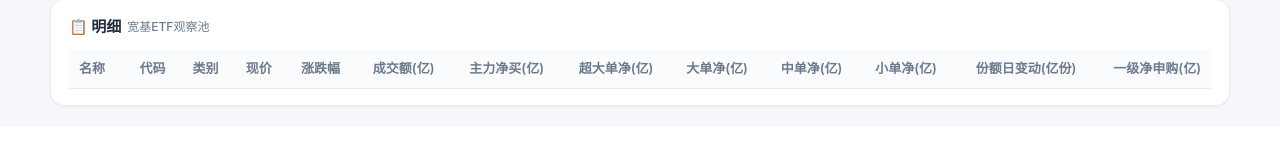
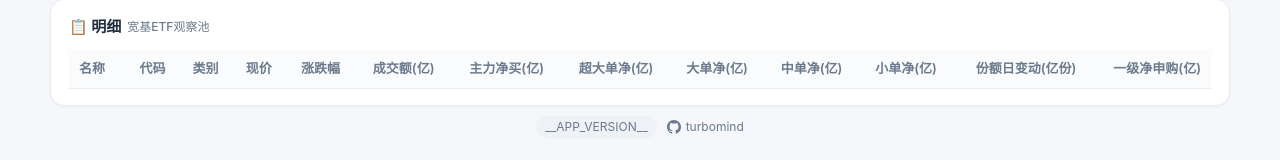
Before and after one commit to turbomind66/invest-radar, a Python web app: template qdii/templates/index.html in a window 1280 px wide. Shown: the part 2134-2294 px from the top of the page. Before the commit the page ends 2242 px from the top, so only its background shows below. Run offline with Jinja, Linux system fonts and the light colour scheme; the template is opened without the code that fills it, so the values that code supplies are empty; some libraries are stand-ins or nearby versions.

Commit message:
feat: 每页页脚显示版本号 + GitHub 仓库入口（turbomind 图标链接）
- 两个模板（national_team / qdii）页尾新增 site-foot：版本徽标 + Octocat 图标 + turbomind 文字，链接到 turbomind66/invest-radar
- 版本号用 __APP_VERSION__ 占位符，由四端渲染时替换：nt/qdii 服务端 render_index、两个 staticsite 导出（静态页烘焙真实版本）
- docs/ 只重渲染 HTML，data.json 快照保持 Actions 产物不回退
- 全量测试：national_team 228 OK / qdii 132 OK

```diff
--- a/national_team/app.py
+++ b/national_team/app.py
@@ -591,6 +591,9 @@ def render_index():
     """
     with open(INDEX, "rb") as f:
         html = f.read().decode("utf-8", "replace")
+    # 页脚版本号：模板里是 __APP_VERSION__ 占位符，服务端/静态导出各自替换，
+    # 保证三端（本地/VPS、GitHub Pages、WorkBuddy）页脚都显示真实版本。
+    html = html.replace("__APP_VERSION__", APP_VERSION)
     peer = (os.environ.get("PEER_URL") or "").strip()
     if peer:
         html = html.replace('<meta name="peer-url" content="">',
--- a/national_team/staticsite.py
+++ b/national_team/staticsite.py
@@ -36,6 +36,7 @@ if sys.path and sys.path[0] != _BASE:
 import db  # noqa: E402
 import intraday  # noqa: E402
 import fetcher  # noqa: E402
+import app  # noqa: E402  只取 APP_VERSION，供静态页页脚显示真实版本号
 
 BASE = os.path.dirname(os.path.abspath(__file__))
 # 项目根：national_team 的父目录（容器里即 /app，本地即仓库根）。
@@ -389,6 +390,8 @@ def render_index(payload: dict, template: str = TEMPLATE) -> str:
     """
     with open(template, encoding="utf-8") as f:
         html = f.read()
+    # 页脚版本号：与服务端 render_index 同一口径，替换模板里的占位符。
+    html = html.replace("__APP_VERSION__", app.APP_VERSION)
     flag = {
         "actions_url": payload.get("actions_url", ""),
         "generated_at": payload.get("generated_at", ""),
--- a/national_team/templates/index.html
+++ b/national_team/templates/index.html
@@ -21,6 +21,13 @@
   h1{font-size:22px;font-weight:700;display:flex;align-items:center;gap:8px}
   .tag{font-size:12px;font-weight:500;color:var(--sub);background:var(--chip);padding:3px 9px;border-radius:20px}
   .meta{font-size:13px;color:var(--sub);text-align:right}
+  /* 页脚：版本号 + GitHub 仓库入口（__APP_VERSION__ 占位符由各渲染端替换成实际版本） */
+  .site-foot{display:flex;justify-content:center;align-items:center;gap:10px;
+    padding:10px 0 2px;font-size:12px;color:var(--sub)}
+  .site-foot .ver{background:var(--chip);border-radius:10px;padding:2px 9px;font-variant-numeric:tabular-nums}
+  .site-foot a.gh{display:inline-flex;align-items:center;gap:5px;color:var(--sub);text-decoration:none}
+  .site-foot a.gh:hover{color:var(--blue)}
+  .site-foot a.gh svg{width:14px;height:14px;fill:currentColor}
   .btn{cursor:pointer;border:none;background:var(--blue);color:#fff;padding:8px 16px;border-radius:8px;font-size:14px;font-weight:600}
   .btn:active{transform:translateY(1px)}
   .btn.ghost{background:#fff;color:var(--blue);border:1px solid #c9dcff;padding:7px 13px;font-size:13px}
@@ -1746,5 +1753,12 @@ if(!STATIC){
 }
 loadData();
 </script>
+<footer class="site-foot">
+  <span class="ver">__APP_VERSION__</span>
+  <a class="gh" href="https://github.com/turbomind66/invest-radar" target="_blank" rel="noopener" title="GitHub 仓库：turbomind66/invest-radar">
+    <svg viewBox="0 0 16 16" aria-hidden="true"><path d="M8 0C3.58 0 0 3.58 0 8c0 3.54 2.29 6.53 5.47 7.59.4.07.55-.17.55-.38 0-.19-.01-.82-.01-1.49-2.01.37-2.53-.49-2.69-.94-.09-.23-.48-.94-.82-1.13-.28-.15-.68-.52-.01-.53.63-.01 1.08.58 1.23.82.72 1.21 1.87.87 2.33.66.07-.52.28-.87.51-1.07-1.78-.2-3.64-.89-3.64-3.95 0-.87.31-1.59.82-2.15-.08-.2-.36-1.02.08-2.12 0 0 .67-.21 2.2.82.64-.18 1.32-.27 2-.27s1.36.09 2 .27c1.53-1.04 2.2-.82 2.2-.82.44 1.1.16 1.92.08 2.12.51.56.82 1.27.82 2.15 0 3.07-1.87 3.75-3.65 3.95.29.25.54.73.54 1.48 0 1.07-.01 1.93-.01 2.2 0 .21.15.46.55.38A8.01 8.01 0 0 0 16 8c0-4.42-3.58-8-8-8z"/></svg>
+    turbomind
+  </a>
+</footer>
 </body>
 </html>
--- a/qdii/qdii_app.py
+++ b/qdii/qdii_app.py
@@ -342,6 +342,8 @@ def render_index():
     """
     with open(INDEX, "rb") as f:
         html = f.read().decode("utf-8", "replace")
+    # 页脚版本号：模板里是 __APP_VERSION__ 占位符，服务端/静态导出各自替换。
+    html = html.replace("__APP_VERSION__", APP_VERSION)
     peer = (os.environ.get("PEER_URL") or "").strip()
     if peer:
         html = html.replace('<meta name="peer-url" content="">',
--- a/qdii/staticsite.py
+++ b/qdii/staticsite.py
@@ -122,6 +122,8 @@ def render_index(payload: dict, template: str = TEMPLATE) -> str:
     """把 QDII 模板转成静态页：注入 window.__STATIC__ 标记 + 内联公共刷新逻辑。"""
     with open(template, encoding="utf-8") as f:
         html = f.read()
+    # 页脚版本号：与服务端 render_index 同一口径，替换模板里的占位符。
+    html = html.replace("__APP_VERSION__", qdii_app.APP_VERSION)
     flag = {
         "actions_url": ACTIONS_URL,
         "generated_at": payload.get("generated_at", ""),
```
Also changed, not shown: docs/index.html (+14 -0 lines), docs/qdii/index.html (+13 -0 lines), qdii/templates/index.html (+13 -0 lines).
